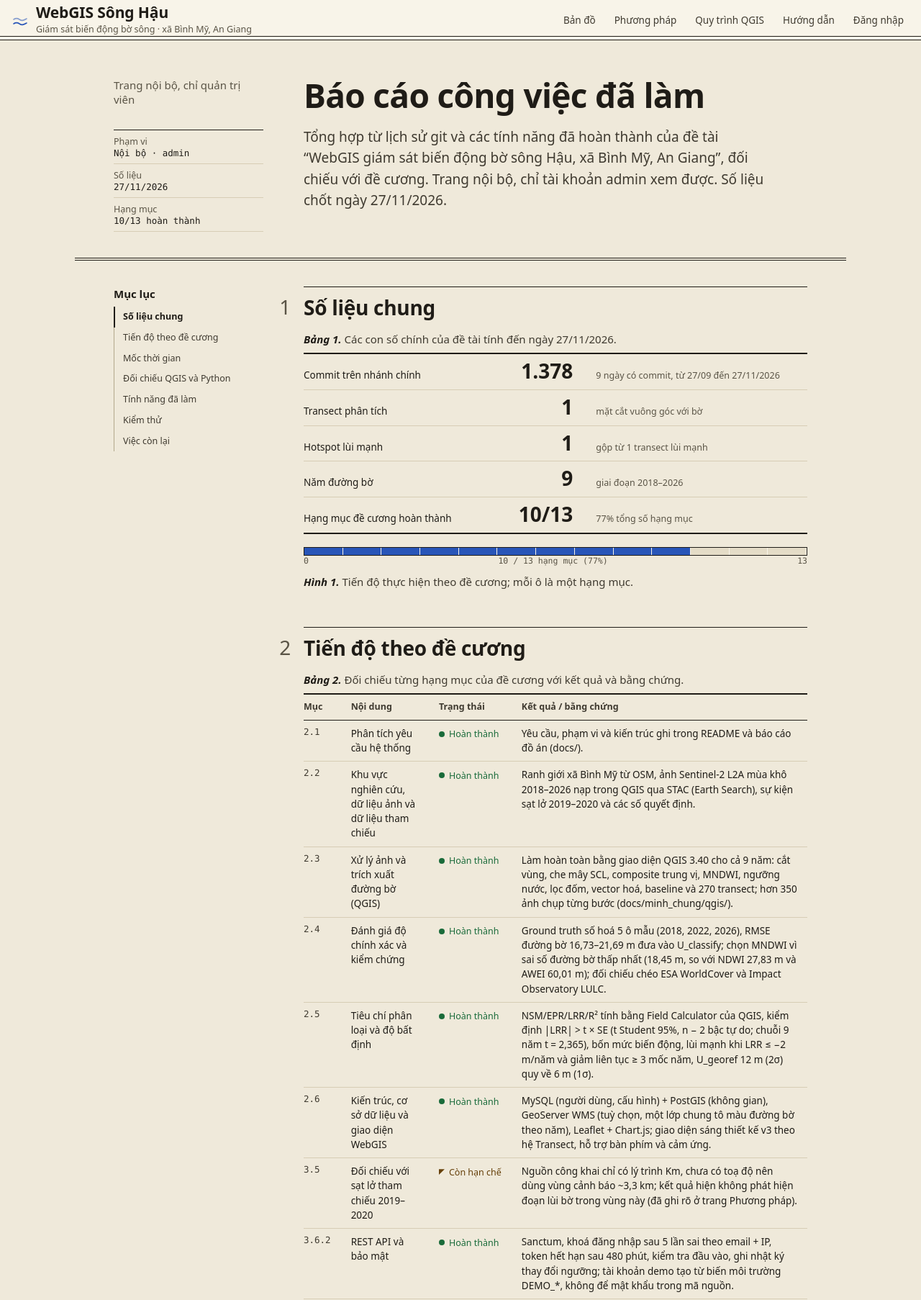
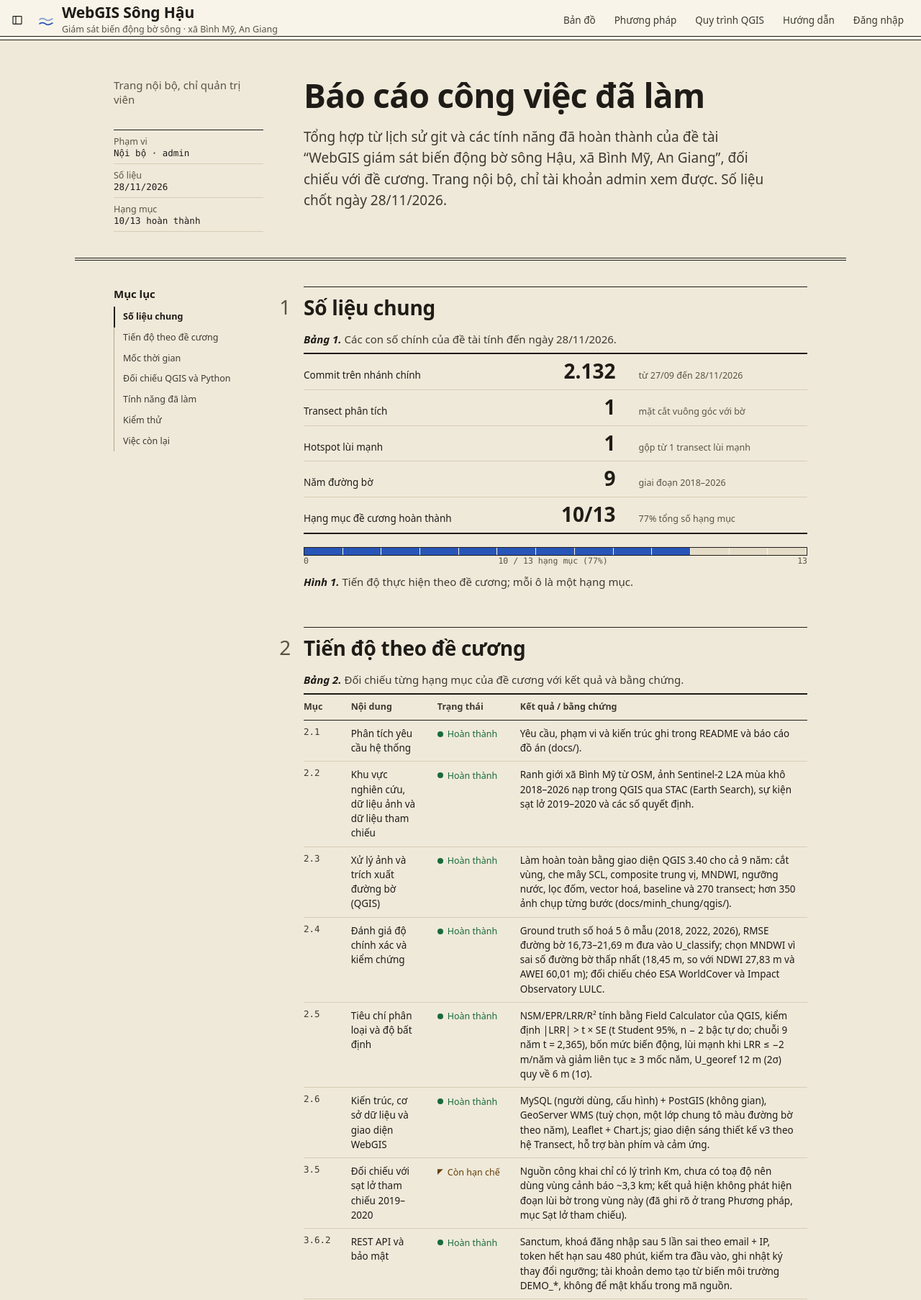
Before and after one commit to nvs15122k4/web-gis, a Laravel app: template web/resources/views/report/index.blade.php in a window 1280 px wide. Shown: the top 1806 px of the page at 72% size. Run offline with Laravel 12, Linux system fonts and the light colour scheme; the template is opened without the code that fills it: most values are stand-ins (such as "Sample title", 1, 10 or a date in 2020); style sheets or scripts are compiled from the project's sources; some libraries are stand-ins or nearby versions.

Commit message:
docs(web): cập nhật số liệu và mốc thời gian trang Báo cáo

```diff
--- a/web/resources/views/report/index.blade.php
+++ b/web/resources/views/report/index.blade.php
@@ -7,9 +7,9 @@
         ['2.4', 'Đánh giá độ chính xác và kiểm chứng', 'done', 'Ground truth số hoá 5 ô mẫu (2018, 2022, 2026), RMSE đường bờ 16,73–21,69 m đưa vào U_classify; chọn MNDWI vì sai số đường bờ thấp nhất (18,45 m, so với NDWI 27,83 m và AWEI 60,01 m); đối chiếu chéo ESA WorldCover và Impact Observatory LULC.'],
         ['2.5', 'Tiêu chí phân loại và độ bất định', 'done', 'NSM/EPR/LRR/R² tính bằng Field Calculator của QGIS, kiểm định |LRR| > t × SE (t Student 95%, n − 2 bậc tự do; chuỗi 9 năm t = 2,365), bốn mức biến động, lùi mạnh khi LRR ≤ −2 m/năm và giảm liên tục ≥ 3 mốc năm, U_georef 12 m (2σ) quy về 6 m (1σ).'],
         ['2.6', 'Kiến trúc, cơ sở dữ liệu và giao diện WebGIS', 'done', 'MySQL (người dùng, cấu hình) + PostGIS (không gian), GeoServer WMS (tuỳ chọn, một lớp chung tô màu đường bờ theo năm), Leaflet + Chart.js; giao diện sáng thiết kế v3 theo hệ Transect, hỗ trợ bàn phím và cảm ứng.'],
-        ['3.5', 'Đối chiếu với sạt lở tham chiếu 2019–2020', 'part', 'Nguồn công khai chỉ có lý trình Km, chưa có toạ độ nên dùng vùng cảnh báo ~3,3 km; kết quả hiện không phát hiện đoạn lùi bờ trong vùng này (đã ghi rõ ở trang Phương pháp).'],
+        ['3.5', 'Đối chiếu với sạt lở tham chiếu 2019–2020', 'part', 'Nguồn công khai chỉ có lý trình Km, chưa có toạ độ nên dùng vùng cảnh báo ~3,3 km; kết quả hiện không phát hiện đoạn lùi bờ trong vùng này (đã ghi rõ ở trang Phương pháp, mục Sạt lở tham chiếu).'],
         ['3.6.2', 'REST API và bảo mật', 'done', 'Sanctum, khoá đăng nhập sau 5 lần sai theo email + IP, token hết hạn sau 480 phút, kiểm tra đầu vào, ghi nhật ký thay đổi ngưỡng; tài khoản demo tạo từ biến môi trường DEMO_*, không để mật khẩu trong mã nguồn.'],
-        ['3.6.3', 'Giao diện người dùng', 'done', 'Bản đồ, biểu đồ transect, hotspot, so sánh hai năm, chia sẻ liên kết, tải GeoJSON/CSV, trang Phương pháp (kèm 9 bước giải đoán ảnh có hình và chi tiết kỹ thuật), Quản trị ngưỡng, Hướng dẫn và Báo cáo; icon thống nhất ở mọi trang, gợi ý lần đầu vào bản đồ, cài được như ứng dụng (manifest, icon).'],
+        ['3.6.3', 'Giao diện người dùng', 'done', 'Bản đồ, biểu đồ transect, hotspot, so sánh hai năm, chia sẻ liên kết, tải GeoJSON/CSV, trang Phương pháp và trang Quy trình QGIS (9 bước giải đoán ảnh có hình và chi tiết kỹ thuật), Quản trị ngưỡng, Hướng dẫn và Báo cáo; icon thống nhất ở mọi trang, gợi ý lần đầu vào bản đồ, cài được như ứng dụng (manifest, icon).'],
         ['—', 'Hiệu năng tải trang và API', 'done', 'Gộp mọi năm đường bờ vào một lớp WMS (126 xuống 14 request tile), nhớ tạm 60 giây và gộp yêu cầu GET /api, lớp transect/hotspot và Chart.js chỉ tải khi cần, truy vấn GeoJSON bỏ cột geom nguyên bản, cache asset và nén trên Apache.'],
         ['3.7', 'Kiểm thử', 'done', 'Unit/Feature PHP, Vitest, pytest cho bản đối chiếu bằng Python và Playwright E2E (xem số liệu bên dưới); CI trên GitHub Actions.'],
         ['—', 'Báo cáo đồ án (docx) và hình minh chứng', 'part', 'Đã có bản báo cáo, bản đồ QGIS, sơ đồ và ảnh minh chứng trong docs/; cần rà lại số liệu sau mỗi lần chạy lại pipeline.'],
@@ -34,10 +34,10 @@
         <p class="eyebrow">Trang nội bộ, chỉ quản trị viên</p>
         <h1>Báo cáo công việc đã làm</h1>
         <p class="lead">Tổng hợp từ lịch sử git và các tính năng đã hoàn thành của đề tài “WebGIS giám sát biến động bờ sông Hậu, xã Bình Mỹ, An Giang”,
-        đối chiếu với đề cương. Trang nội bộ, chỉ tài khoản admin xem được. Số liệu chốt ngày 27/11/2026.</p>
+        đối chiếu với đề cương. Trang nội bộ, chỉ tài khoản admin xem được. Số liệu chốt ngày 28/11/2026.</p>
         <dl class="page-stamp" aria-label="Thông tin tài liệu">
             <div><dt>Phạm vi</dt><dd>Nội bộ · admin</dd></div>
-            <div><dt>Số liệu</dt><dd>27/11/2026</dd></div>
+            <div><dt>Số liệu</dt><dd>28/11/2026</dd></div>
             <div><dt>Hạng mục</dt><dd>{{ $done }}/{{ $total }} hoàn thành</dd></div>
         </dl>
     </div>
@@ -58,9 +58,9 @@
     <section id="so-lieu">
         <h2>Số liệu chung</h2>
         <table class="stats">
-            <caption>Các con số chính của đề tài tính đến ngày 27/11/2026.</caption>
+            <caption>Các con số chính của đề tài tính đến ngày 28/11/2026.</caption>
             <tbody>
-                <tr><th scope="row">Commit trên nhánh chính</th><td class="v">1.378</td><td class="n">9 ngày có commit, từ 27/09 đến 27/11/2026</td></tr>
+                <tr><th scope="row">Commit trên nhánh chính</th><td class="v">2.132</td><td class="n">từ 27/09 đến 28/11/2026</td></tr>
                 <tr><th scope="row">Transect phân tích</th><td class="v">{{ $transectCount }}</td><td class="n">mặt cắt vuông góc với bờ</td></tr>
                 <tr><th scope="row">Hotspot lùi mạnh</th><td class="v">{{ $hotspotCount }}</td><td class="n">gộp từ {{ $severeCount }} transect lùi mạnh</td></tr>
                 <tr><th scope="row">Năm đường bờ</th><td class="v">9</td><td class="n">giai đoạn 2018–2026</td></tr>
@@ -115,10 +115,12 @@
                 Giao diện v3: tìm kiếm, bảng thuộc tính và cây lớp theo phong cách atlas, phông hệ thống; nạp đường bờ chính từ bản QGIS giải đoán; cấu hình lớp lưu ở cơ sở dữ liệu.</li>
             <li><time datetime="2026-11-27">27/11/2026 — 123 commit</time>
                 Tăng tốc tải trang (một lớp WMS cho mọi năm, nhớ tạm API, tải chậm lớp và biểu đồ); icon cho các trang phụ, icon tab và manifest; gợi ý lần đầu vào bản đồ;
-                9 bước giải đoán ảnh ở trang Phương pháp; tài khoản demo qua biến môi trường; README và ảnh giao diện v3.</li>
+                9 bước giải đoán ảnh ở trang Phương pháp (nay tách thành trang riêng); tài khoản demo qua biến môi trường; README và ảnh giao diện v3.</li>
             <li><time datetime="2026-11-28">28/11/2026</time>
                 Làm lại toàn bộ chuỗi dữ liệu bằng giao diện QGIS 3.40 (9 năm đường bờ, baseline, 270 transect, độ bất định, hotspot) và chụp ảnh từng bước làm minh chứng;
                 web chuyển sang dùng dữ liệu QGIS làm dữ liệu chính, bản tính bằng Python giữ làm đối chiếu; trang Giới thiệu chỉ mô tả cách làm bằng QGIS.</li>
+            <li><time datetime="2026-11-28">28/11/2026, cập nhật tiếp</time>
+                Tách trang Phương pháp làm hai: <a href="/gioi-thieu">Phương pháp</a> (mục tiêu, dữ liệu, phân loại, độ bất định, hạn chế, tải dữ liệu) và <a href="/quy-trinh-qgis">Quy trình QGIS</a> (9 bước giải đoán ảnh, mở bằng tab mới trên thanh điều hướng); làm lại Hướng dẫn, Báo cáo và Quản trị theo dữ liệu QGIS (270 transect, 1 hotspot, 9 đường bờ).</li>
         </ol>
     </section>
 
@@ -147,7 +149,7 @@
         <h3>Transect và thống kê biến động</h3>
         <p class="hint">Có hai bản để so: <strong>bản Python</strong> là chuỗi script chạy trọn từ đầu (đường bờ contour dưới pixel, bảng dưới đây),
             và <strong>bản hiển thị trước đó trên web</strong> (266 transect, 4 lùi mạnh) dùng đường bờ giải đoán bằng script QGIS với transect dựng bằng Python.
-            Bản QGIS so với bản hiển thị trước đó: RMSE LRR 1,39 m/năm, 164 trong 261 transect ghép được cùng nhóm (trang Giới thiệu dùng so sánh này).</p>
+            Bản QGIS so với bản hiển thị trước đó: RMSE LRR 1,39 m/năm, 164 trong 261 transect ghép được cùng nhóm (trang Phương pháp dùng so sánh này).</p>
         <div class="table-wrap"><table>
             <caption>Kết quả transect của hai bản.</caption>
             <tr><th>Chỉ tiêu</th><th>QGIS (dữ liệu chính)</th><th>Python (đối chiếu)</th></tr>
@@ -221,14 +223,14 @@
             <tr><td>Pipeline</td><td>pytest</td><td>hơn 190 hàm kiểm thử</td></tr>
             <tr><td>Đầu–cuối</td><td>Playwright (Chromium, Firefox, WebKit)</td><td>167 kịch bản (501 lượt chạy trên 3 trình duyệt)</td></tr>
         </table></div>
-        <p class="hint">Số liệu đếm theo mã nguồn ngày 27/11/2026 (Vitest đo bằng lần chạy thực), chưa tính ca sinh từ data provider. WebKit không chạy được trên Ubuntu mới nên có script <code>test:no-webkit</code>.</p>
+        <p class="hint">Số liệu đếm theo mã nguồn ngày 28/11/2026 (Vitest đo bằng lần chạy thực), chưa tính ca sinh từ data provider. WebKit không chạy được trên Ubuntu mới nên có script <code>test:no-webkit</code>.</p>
     </section>
 
     <section id="con-lai">
         <h2>Việc còn lại và rủi ro</h2>
         <ul>
             <li>Toạ độ chính xác của điểm sạt lở tham chiếu (Km 89+272 / 89+076) chưa có; các số quyết định lấy từ báo chí, chưa đối chiếu bản gốc.</li>
-            <li>Dữ liệu QGIS chưa phát hiện đoạn lùi bờ quanh vùng sạt lở 2019–2020 (74 transect trong 300 m: 22 bồi, 52 ổn định; hotspot gần nhất cách khoảng 5,2 km); cần trình bày như hạn chế của phương pháp, không như bằng chứng khớp thực tế.</li>
+            <li>Dữ liệu QGIS chưa phát hiện đoạn lùi bờ quanh vùng sạt lở 2019–2020 (70 transect trong vùng đệm 100 m: 21 bồi, 49 ổn định; hotspot duy nhất T0089 cách khoảng 5,2 km); cần trình bày như hạn chế của phương pháp, không như bằng chứng khớp thực tế.</li>
             <li>Mỗi năm chỉ có một đường bờ mùa khô và số cảnh dùng chênh nhiều giữa các năm (4 đến 13 cảnh), nên chất lượng composite không đồng đều.</li>
             <li>Ground truth mới có 5 ô mẫu; nếu bổ sung thêm ô và năm thì cần đánh giá lại và cập nhật U_classify.</li>
             <li>Rà lại số liệu trong báo cáo docx: dữ liệu chính đã chuyển sang bản QGIS (270 transect, 1 hotspot), nhiều số trong báo cáo cũ cần cập nhật.</li>
```
